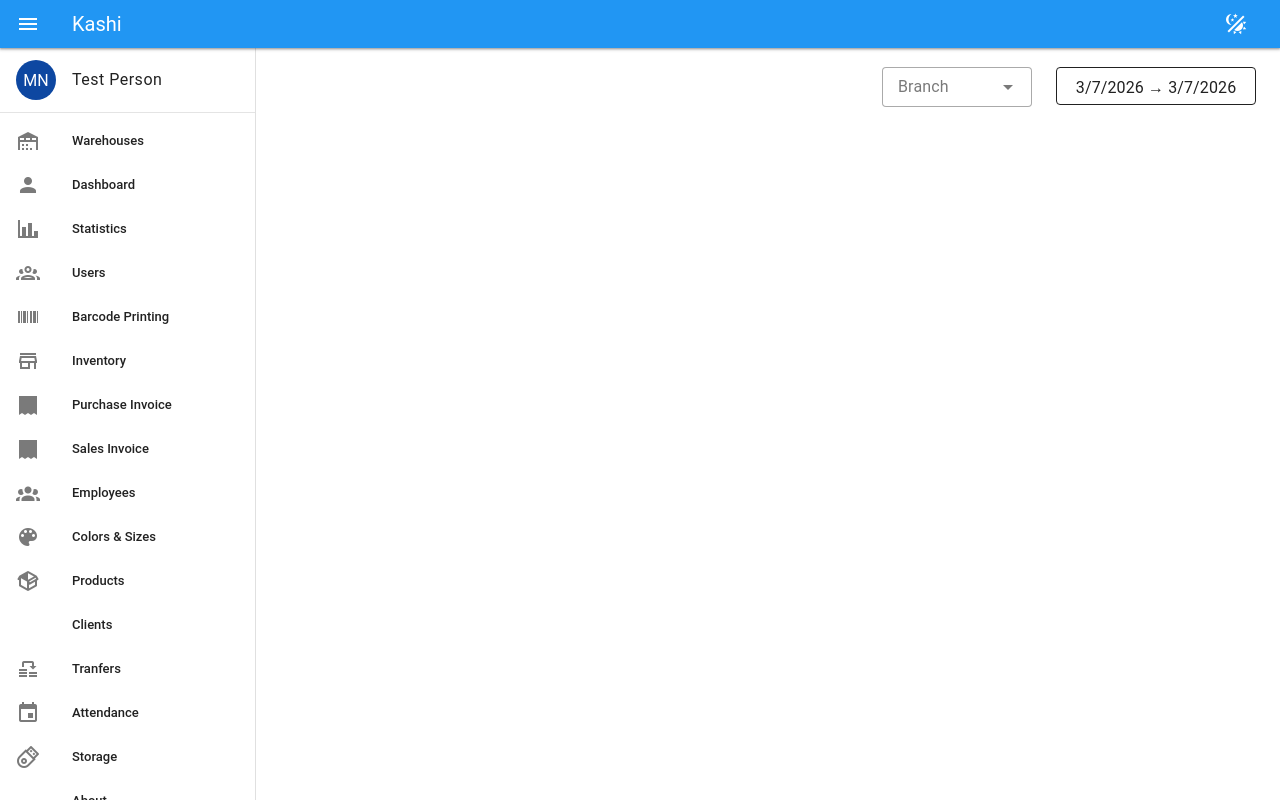
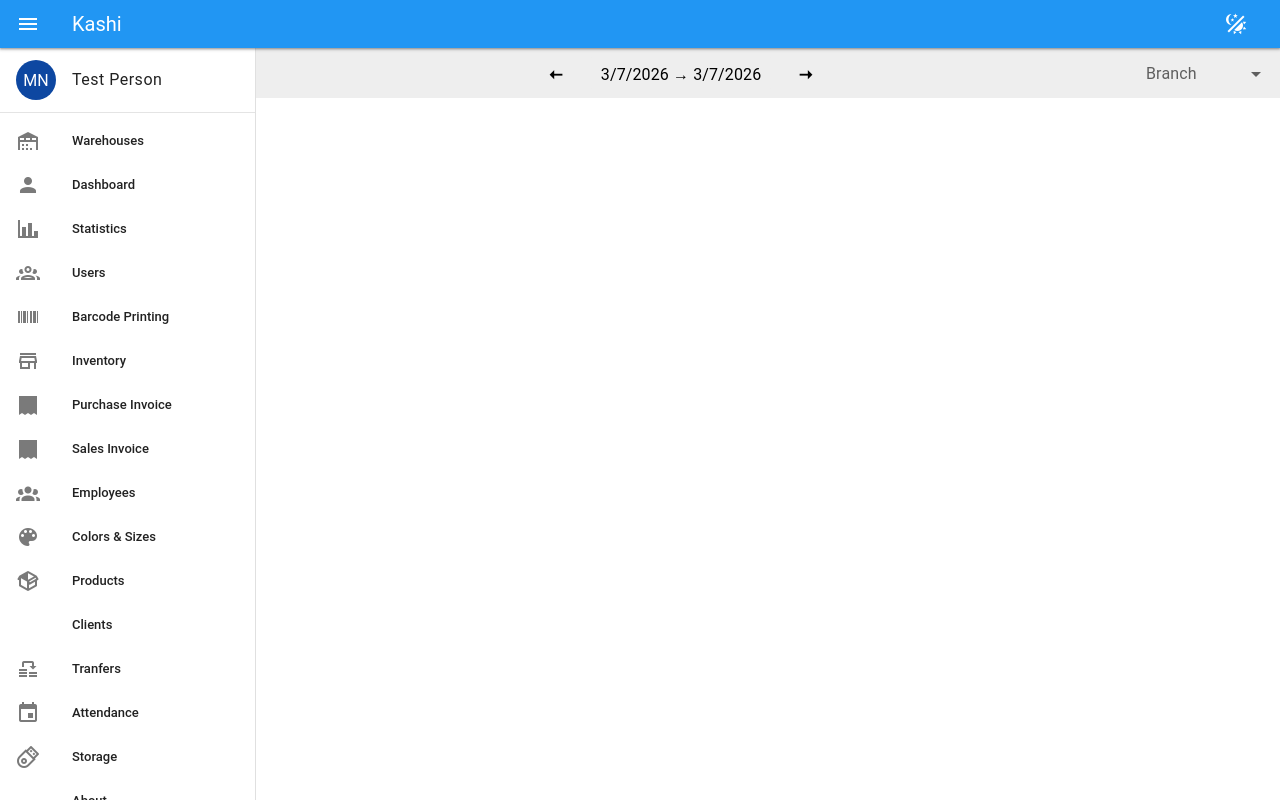
Before and after one commit to mhdna/kashi, a Vue app in the folder ui/: page /FilterBar in a window 1280 px wide. Built offline with nearby package versions, Linux system fonts and the light colour scheme; a small style sheet from the web is missing.

Commit message:
ui: update filter bar so date is in the middle

```diff
--- a/ui/src/pages/FilterBar.vue
+++ b/ui/src/pages/FilterBar.vue
@@ -12,18 +12,16 @@
 })
 </script>
 <template>
-    <v-sheet width="100%" style="height: 60px;" class="d-flex align-center ">
-        <!-- color="surface-light" -->
+    <v-sheet color="surface-light" width="100%" style="height: 50px;" class="d-flex align-center pt-0">
         <v-row class="d-flex align-center ">
             <v-spacer />
             <!-- <div class="me-2 mt-4"> -->
             <!--     Filters: -->
             <!-- </div> -->
-            <v-select class="mt-10" label="Branch" :items="['Branch 1', 'Branch 2', 'Branch 3', 'Branch 4']"
-                max-width="150" density="compact" variant="outlined"></v-select>
+            <v-icon icon="mdi-arrow-left-thin" variant="flat" size="22" class="pt-1" />
             <v-menu v-model="menu" :close-on-content-click="false" location="end">
                 <template v-slot:activator="{ props }">
-                    <v-btn variant="outlined" v-bind="props" class="mt-4 py-4 pt-5 me-6" width="200">
+                    <v-btn color="surface-light" variant="flat" v-bind="props" class="ma-0 py-4 pt-5" max-width="180">
                         {{ formattedDate }}
                     </v-btn>
                 </template>
@@ -41,6 +39,10 @@
                     </v-card-actions>
                 </v-card>
             </v-menu>
+            <v-icon icon="mdi-arrow-right-thin" variant="flat" size="22" class="pt-1" />
+            <v-spacer />
+            <v-select label="Branch" :items="['Branch 1', 'Branch 2', 'Branch 3', 'Branch 4']" max-width="150"
+                density="compact" variant="flat" class="pt-6"></v-select>
         </v-row>
     </v-sheet>
 </template>
```
